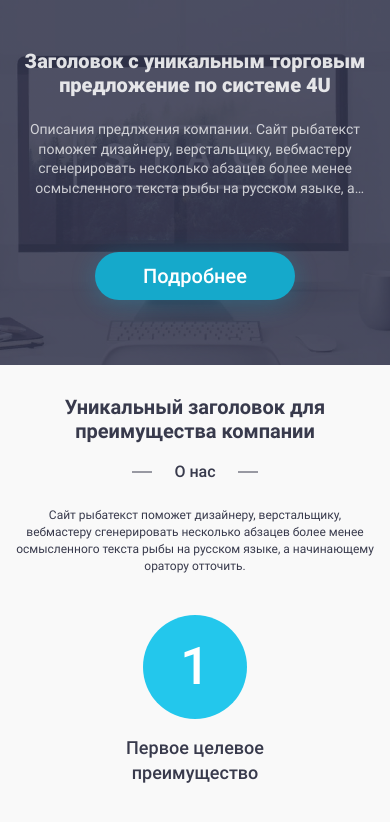
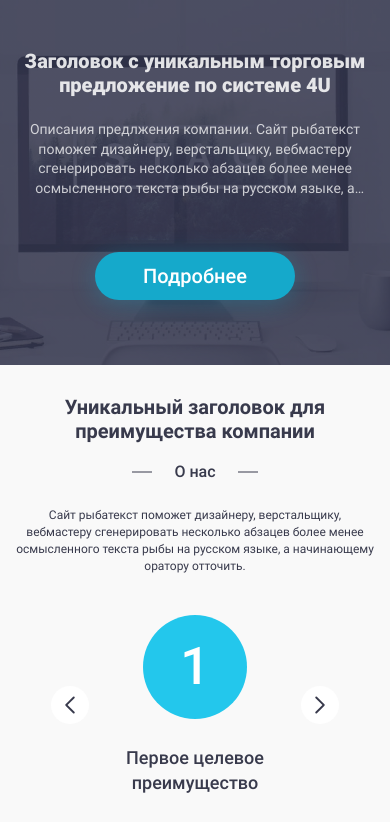
Before and after one commit to TatianaYakushonok/m3-lesson_05, a plain HTML site: page index.html in a window 390 px wide. Shown: the part 61-883 px from the top of the page. Drawn offline with Linux system fonts and the light colour scheme.

Commit message:
feat: add slider for mobile (Sat, 21 Oct 2023 13:01:44 +0700)

```diff
--- a/index.html
+++ b/index.html
@@ -72,6 +72,19 @@
         </div>
 
         <ul class="advantages__list">
+
+          <li class="advantages__item-btn">
+            <button class="advantages__btn" type="button">
+              <svg class="advantages__btn-left" viewBox="0 0 32 32"
+                xmlns="http://www.w3.org/2000/svg" width="30" heigth="30"
+                fill="currentColor">
+                <path
+                  d="M20,25a1,1,0,0,1-.71-.29l-8-8a1,1,0,0,1,0-1.42l8-8a1,1,0,1,1,1.42,1.42L13.41,16l7.3,7.29a1,1,0,0,1,0,1.42A1,1,0,0,1,20,25Z"
+                  fill="currentColor" />
+              </svg>
+            </button>
+          </li>
+
           <li class="advantages__item">
             <span class="advantages__num">1</span>
             Первое целевое преимущество
@@ -87,6 +100,17 @@
           <li class="advantages__item">
             <span class="advantages__num">4</span>
             Четвертое целевое преимущество
+          </li>
+
+          <li class="advantages__item-btn">
+            <button class="advantages__btn" type="button">
+              <svg class="advantages__btn-right" viewBox="0 0 32 32"
+                xmlns="http://www.w3.org/2000/svg" width="30" heigth="30">
+                <path
+                  d="M12,25a1,1,0,0,1-.71-.29,1,1,0,0,1,0-1.42L18.59,16l-7.3-7.29a1,1,0,1,1,1.42-1.42l8,8a1,1,0,0,1,0,1.42l-8,8A1,1,0,0,1,12,25Z"
+                  fill="currentColor" />
+              </svg>
+            </button>
           </li>
         </ul>
       </div>
--- a/styles/advantages.css
+++ b/styles/advantages.css
@@ -44,6 +44,7 @@
 .advantages__list {
   display: flex;
   justify-content: center;
+  align-items: center;
   flex-wrap: wrap;
   gap: 50px;
 }
@@ -70,6 +71,38 @@
   color: #fff;
   border-radius: 50%;
   background-color: var(--color-accent-2);
+}
+
+.advantages__item-btn {
+  display: none;
+}
+
+.advantages__btn {
+  display: flex;
+  align-items: center;
+  justify-content: center;
+  width: 38px;
+  height: 38px;
+  border-radius: 50%;
+  background-color: #fff;
+  transition: background-color 0.3s ease-in-out;
+}
+
+.advantages__btn:hover,
+.advantages__btn:focus {
+  background-color: #4b4d62b8;
+}
+
+.advantages__btn-left,
+.advantages__btn-right {
+  transition: fill 0.3s ease-in-out;
+}
+
+.advantages__btn-left:hover,
+.advantages__btn-left:focus,
+.advantages__btn-right:hover,
+.advantages__btn-right:focus {
+  color: #fff;
 }
 
 @media (max-width: 1024px) {
@@ -106,6 +139,7 @@
   }
 
   .advantages__num {
+    margin-bottom: 26px;
     width: 104px;
     height: 104px;
     font-size: 52px;
@@ -150,10 +184,18 @@
   }
 
   .advantages__list {
-    gap: 40px;
+    gap: 23px;
   }
 
   .advantages__item {
     flex-basis: 166px;
   }
+
+  .advantages__item:not(:nth-child(2)) {
+    display: none;
+  }
+
+  .advantages__item-btn {
+    display: block;
+  }
 }
--- a/styles/base.css
+++ b/styles/base.css
@@ -62,6 +62,7 @@ a {
 }
 
 button {
+  padding: 0;
   border: none;
   outline: none;
   color: inherit;
--- a/styles/promo.css
+++ b/styles/promo.css
@@ -34,6 +34,12 @@
   border-radius: 50px;
   background-color: var(--color-accent);
   box-shadow: 0px 4px 25px 0px rgba(21, 169, 203, 0.3);
+  transition: background-color 0.3s ease-in-out;
+}
+
+.promo__btn:hover,
+.promo__btn:focus {
+  background-color: var(--color-accent-2);
 }
 
 @media (max-width: 1024px) {
```
Also changed, not shown: img/chevron_left.svg (added), img/chevron_right.svg (added).
